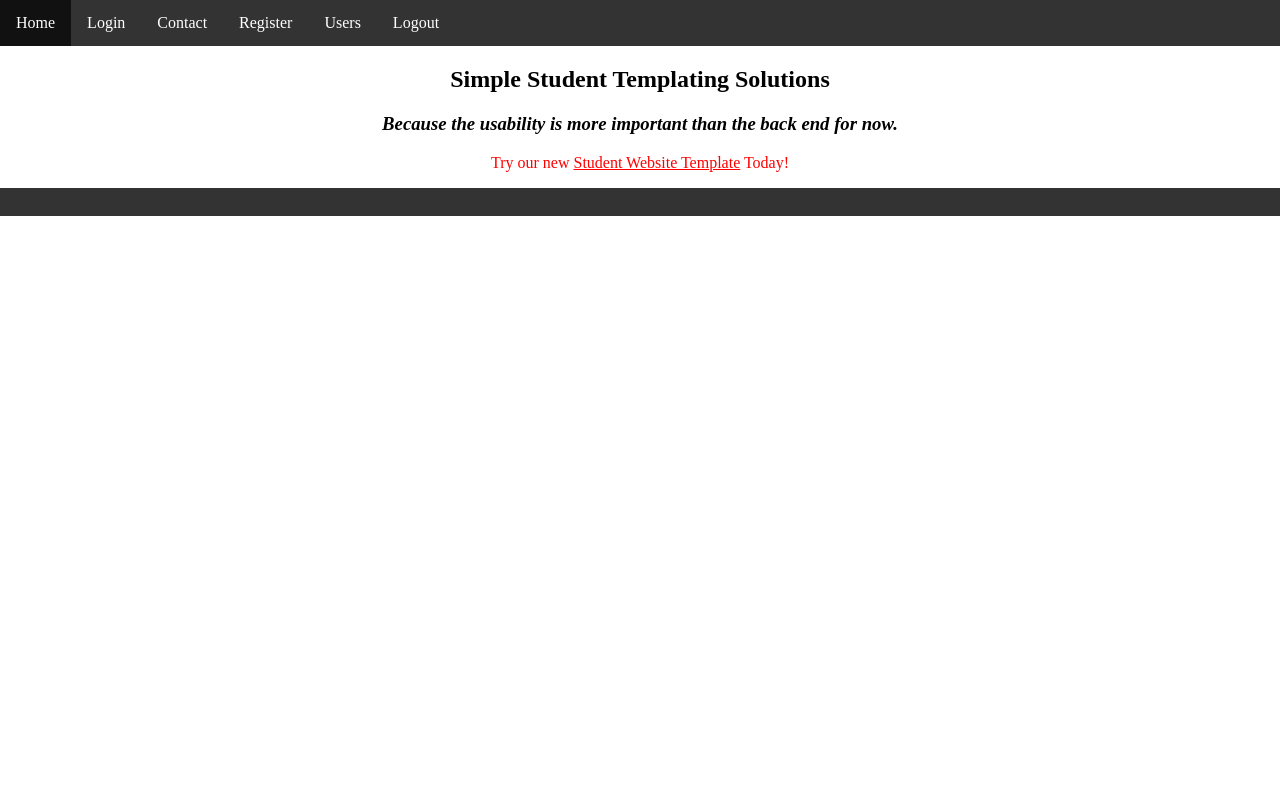
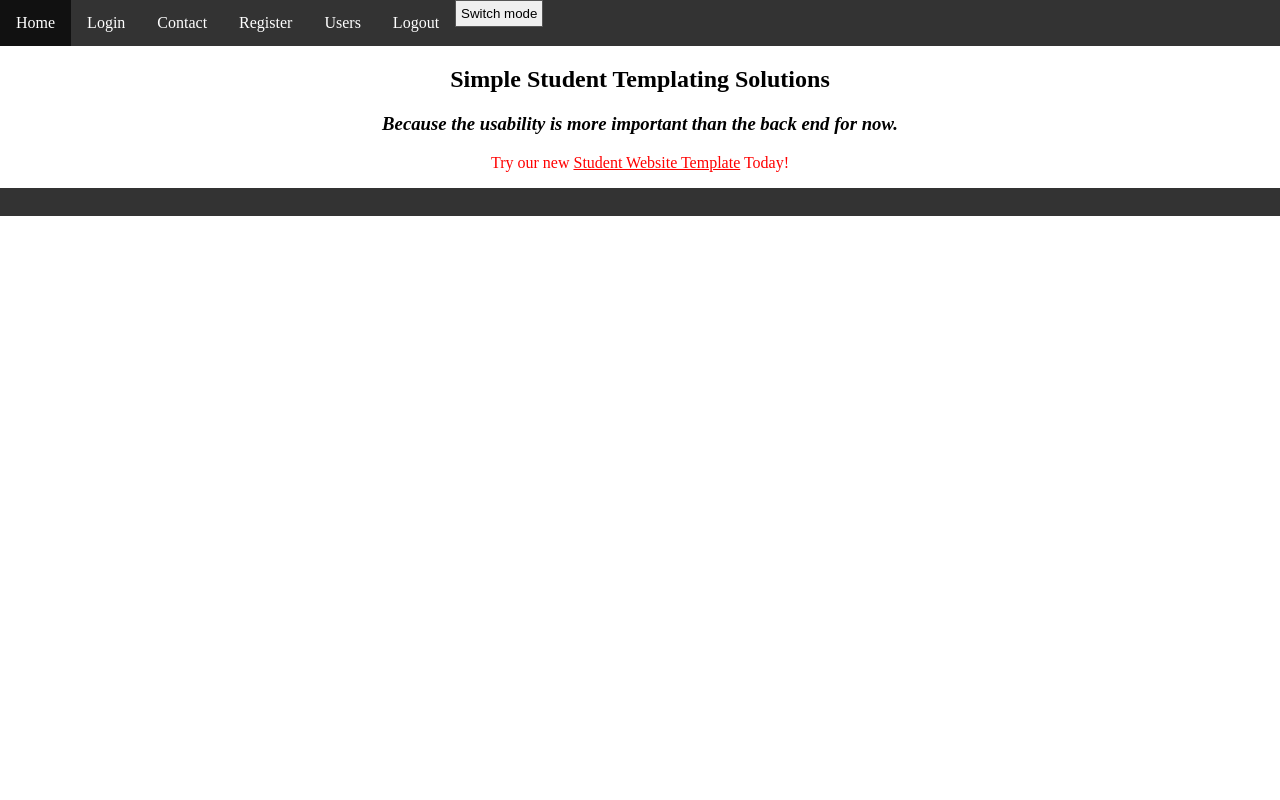
Before and after one commit to msullivan1999/SecureMessenger, a Bottle app: page / in a window 1280 px wide. Run offline with Bottle, Linux system fonts and the light colour scheme.

Commit message:
aded dark mode

```diff
--- a/run.py
+++ b/run.py
@@ -34,7 +34,7 @@ import controller
 host = 'localhost'
 
 # Test port, change to the appropriate port to host
-port = 8082
+port = 8090
 
 # Turn this off for production
 debug = True
--- a/templates/header.html
+++ b/templates/header.html
@@ -3,7 +3,50 @@
 <script src="js/script_head.js"></script>
 
 <title>Simple Student Templating Solutions</title>
+  <meta charset="UTF-8">
+  <meta name="viewport" content=
+      "width=device-width, initial-scale=1.0">
+
+  <style>
+      body{
+      /* padding: 10px; 3% 10% 3%; */
+      text-align:center;
+      }
+      h1{
+      color: #32a852;
+      margin-top:30px;
+      }
+
+      button{
+          display: block;
+          float: right;
+          cursor: pointer;
+          border: 1px solid #555;
+          align-content: center;
+          text-align: center;
+          padding: 5px;
+      }
+
+      .dark{
+          background-color: #222;
+          color: #e6e6e6;
+      }
+  </style>
 </head>
+
+  <script>
+
+      if(typeof mode == "undefined"){
+        mode = false;
+      }
+
+      function myFunction() {
+
+      var element = document.body;
+      element.classList.toggle("dark");
+      localStorage.setItem("mode", !mode);
+      }
+  </script>
 
 <p>
 <ul>
@@ -13,6 +56,7 @@
   <li><a href="/register">Register</a></li>
   <li><a href="/users">Users</a></li>
   <li><a href="/logout">Logout</a></li>
+  <li><button onclick="myFunction()">Switch mode</button></li>
 </ul>
 </p>
 <center><h2>Simple Student Templating Solutions</h2>
```
Also changed, not shown: database.db.
